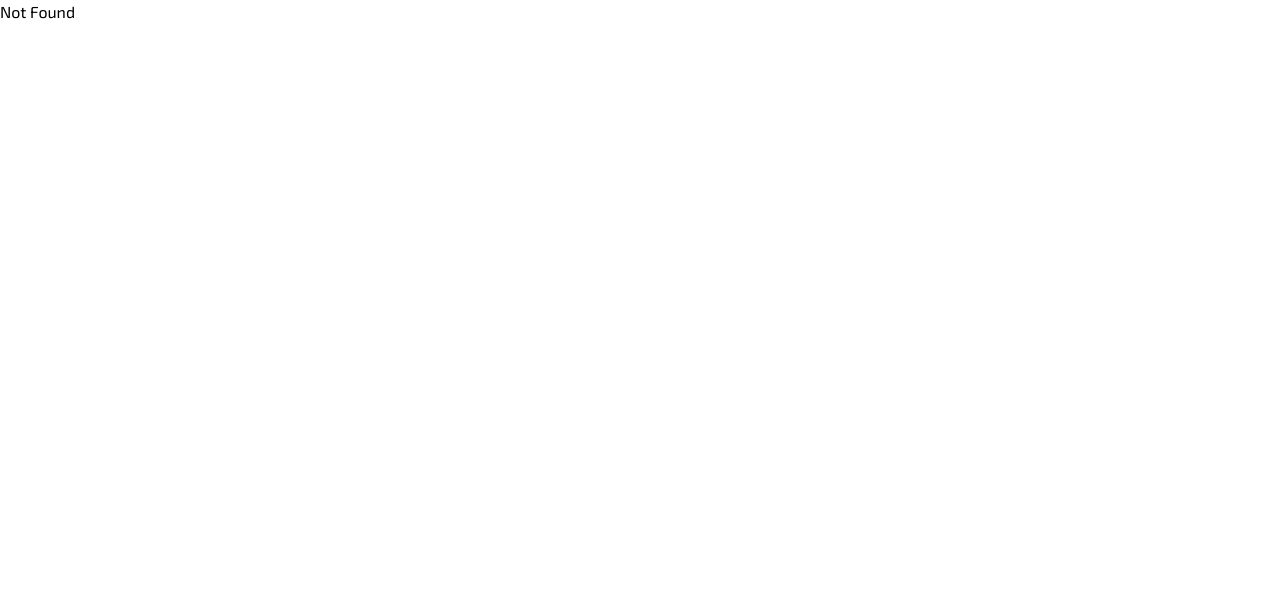
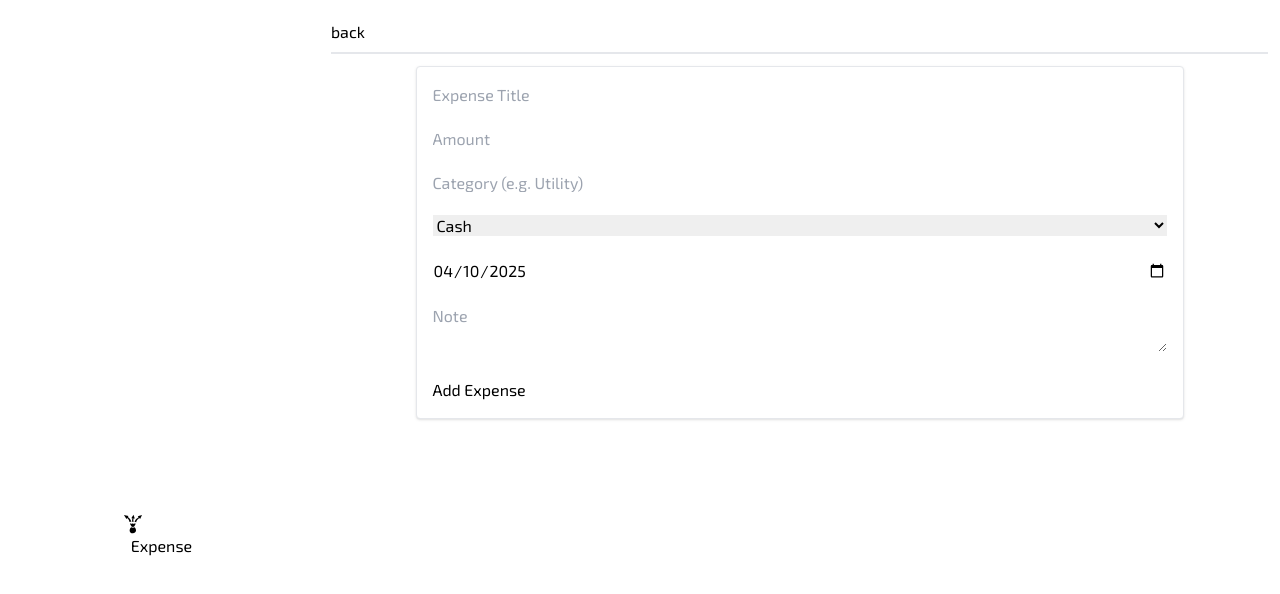
Before and after one commit to Tanvir225/inventory-client, a React (Vite) app: page /expense/new in a window 1280 px wide. Before the commit this address had no page. Shown: the top 594 px of the page. Built offline with nearby package versions, Linux system fonts and the light colour scheme; what ag-grid-community would draw is missing.

Commit message:
expense initial design has been added

```diff
--- /dev/null
+++ b/src/Component/Expense/ExpenseGrid.jsx
@@ -0,0 +1,11 @@
+
+
+const ExpenseGrid = () => {
+    return (
+        <div>
+
+        </div>
+    );
+};
+
+export default ExpenseGrid;
--- a/src/Component/Purchase/AddPurchase.jsx
+++ b/src/Component/Purchase/AddPurchase.jsx
@@ -82,6 +82,7 @@ const AddPurchase = () => {
             <form onSubmit={handleSubmit} className="space-y-5">
                 <input
                     type="date"
+                    required
                     value={date}
                     onChange={(e) => setDate(e.target.value)}
                     className="input input-bordered input-primary w-full focus:outline-none"
@@ -89,6 +90,7 @@ const AddPurchase = () => {
                 <div className="flex gap-3 items-center">
                     <input
                         type="text"
+                        required
                         placeholder="name | Company"
                         value={supplierName}
                         onChange={(e) => setSupplierName(e.target.value)}
@@ -96,6 +98,7 @@ const AddPurchase = () => {
                     />
                     <input
                         type="text"
+                        required
                         placeholder="phone number"
                         value={supplierPhone}
                         onChange={(e) => setSupplierPhone(e.target.value)}
@@ -109,6 +112,7 @@ const AddPurchase = () => {
                         <div className="w-full">
                             <input
                                 type="text"
+                                required
                                 placeholder="পণ্য সার্চ করুন"
                                 value={entry.search || entry.name || ""}
                                 onChange={(e) => handleSearch(idx, e.target.value)}
@@ -135,6 +139,7 @@ const AddPurchase = () => {
 
                         <input
                             type="number"
+                            required
                             placeholder="পরিমাণ"
                             value={entry.quantity}
                             onChange={(e) => {
@@ -147,6 +152,7 @@ const AddPurchase = () => {
 
                         <input
                             type="number"
+                            required
                             placeholder="দাম"
                             value={entry.unitPrice}
                             onChange={(e) => {
--- /dev/null
+++ b/src/Hook/useExpense.jsx
@@ -0,0 +1,49 @@
+import { useEffect, useState } from "react";
+import useAxios from "./useAxios";
+
+
+const useExpense = () => {
+    const [expenses, setExpenses] = useState([]);
+    const [loading, setLoading] = useState(true);
+    const [error, setError] = useState(null);
+
+    //axios instance for API calls
+    const axios = useAxios()
+
+    const fetchExpenses = async () => {
+      try {
+        setLoading(true);
+        const { data } = await axios.get("/api/expenses");
+        setExpenses(data);
+        setError(null);
+      } catch (err) {
+        setError("Failed to fetch expenses", err);
+      } finally {
+        setLoading(false);
+      }
+    };
+
+    const addExpense = async (expenseData) => {
+      try {
+        const { data } = await axios.post("/api/expenses", expenseData);
+        setExpenses((prev) => [data, ...prev]); // update list immediately
+      } catch (err) {
+        console.error("Add expense error:", err);
+        throw err;
+      }
+    };
+
+    useEffect(() => {
+      fetchExpenses();
+    }, []);
+
+    return {
+      expenses,
+      loading,
+      error,
+      addExpense,
+      refetch: fetchExpenses,
+    };
+};
+
+export default useExpense;
--- a/src/Layout/Main.jsx
+++ b/src/Layout/Main.jsx
@@ -8,7 +8,7 @@ const Main = () => {
             <div className="col-span-full md:col-span-3 ">
                 <Sidebar></Sidebar>
             </div>
-            <div className="col-span-full md:col-span-9  h-[97vh]">
+            <div className="col-span-full md:col-span-9  h-[96vh]">
                 <Outlet></Outlet>
             </div>
         </div>
--- /dev/null
+++ b/src/pages/Expense/AddExpense.jsx
@@ -0,0 +1,101 @@
+import { useState } from "react";
+import { Link } from "react-router-dom";
+
+const AddExpense = () => {
+
+    const [form, setForm] = useState({
+        title: "",
+        amount: "",
+        category: "",
+        paymentMethod: "Cash",
+        date: new Date().toISOString().slice(0, 10),
+        note: ""
+    });
+
+    const handleChange = (e) => {
+        setForm({ ...form, [e.target.name]: e.target.value });
+    };
+
+    const handleSubmit = async (e) => {
+        e.preventDefault();
+        try {
+            // const { data } = await axios.post("/api/expenses", form);
+            // onSuccess(data);
+            setForm({
+                title: "",
+                amount: "",
+                category: "",
+                paymentMethod: "Cash",
+                date: new Date().toISOString().slice(0, 10),
+                note: ""
+            });
+        } catch (error) {
+            console.error("Failed to add expense:", error);
+        }
+    };
+
+    return (
+        <div>
+            {/* topbar */}
+            <div className="border-b-2 py-2">
+            <Link to={"/expense"} className="btn btn-outline btn-primary">back</Link >
+            </div>
+
+            <form onSubmit={handleSubmit} className="mt-3 max-w-3xl mx-auto space-y-5 p-4 border rounded bg-white shadow">
+                <input
+                    type="text"
+                    name="title"
+                    placeholder="Expense Title"
+                    className="input input-bordered w-full"
+                    value={form.title}
+                    onChange={handleChange}
+                    required
+                />
+                <input
+                    type="number"
+                    name="amount"
+                    placeholder="Amount"
+                    className="input input-bordered w-full"
+                    value={form.amount}
+                    onChange={handleChange}
+                    required
+                />
+                <input
+                    type="text"
+                    name="category"
+                    placeholder="Category (e.g. Utility)"
+                    className="input input-bordered w-full"
+                    value={form.category}
+                    onChange={handleChange}
+                />
+                <select
+                    name="paymentMethod"
+                    className="select select-bordered w-full"
+                    value={form.paymentMethod}
+                    onChange={handleChange}
+                >
+                    <option>Cash</option>
+                    <option>bKash</option>
+                    <option>Bank</option>
+                </select>
+                <input
+                    type="date"
+                    name="date"
+                    className="input input-bordered w-full"
+                    value={form.date}
+                    onChange={handleChange}
+                />
+                <textarea
+                    name="note"
+                    placeholder="Note"
+                    className="textarea textarea-bordered w-full"
+                    value={form.note}
+                    onChange={handleChange}
+                />
+                <button className="btn btn-primary ">Add Expense</button>
+            </form>
+        </div>
+    );
+};
+
+export default AddExpense;
--- /dev/null
+++ b/src/pages/Expense/Expense.jsx
@@ -0,0 +1,24 @@
+import { FaPlus } from "react-icons/fa";
+import { Link } from "react-router-dom";
+
+
+const Expense = () => {
+    return (
+        <div>
+            {/* topbar */}
+            <div className="flex justify-between items-center  p-2 border-b-2 border-gray-200">
+                <div>
+                    <h1 className="text-xl font-semibold">Your Expense</h1>
+                    <p className="text-sm text-gray-700">Total Expense: <span className="font-semibold text-primary">00 TK</span></p>
+
+                </div>
+                <Link to={"/expense/new"} className="btn btn-primary btn-outline">
+                    <FaPlus /> Add Expense
+                </Link>
+            </div>
+
+        </div>
+    );
+};
+
+export default Expense;
--- a/src/pages/Sell/NewSell.jsx
+++ b/src/pages/Sell/NewSell.jsx
@@ -59,6 +59,11 @@ const NewSell = () => {
             returnAmount: returnAmount,
             items: updateSell,
         };
+
+        if (!customerName || !customerPhone) {
+            toast.error("Please fill in all customer details.");
+            return;
+        }
         const res = await axios.post("/sales", saleData);
         console.log(res.data);
         toast.success(res?.data?.message);
@@ -120,9 +125,9 @@ const NewSell = () => {
 
             {/* Customer Info */}
             <div className="flex flex-col md:flex-row gap-4">
-                <input type="text" placeholder="Customer Name" className="input focus:outline-none input-bordered w-full"
+                <input type="text" required placeholder="Customer Name" className="input focus:outline-none input-bordered w-full"
                     value={customerName} onChange={(e) => setCustomerName(e.target.value)} />
-                <input type="text" placeholder="Customer Phone" className="input focus:outline-none input-bordered w-full"
+                <input type="text" required placeholder="Customer Phone" className="input focus:outline-none input-bordered w-full"
                     value={customerPhone} onChange={(e) => setCustomerPhone(e.target.value)} />
             </div>
 
@@ -145,11 +150,11 @@ const NewSell = () => {
                         )}
                     </div>
                     <div className="w-full">
-                        <input type="text" readOnly value={productName} placeholder="product name" className="input input-bordered focus:outline-none w-full" />
+                        <input type="text" required readOnly value={productName} placeholder="product name" className="input input-bordered focus:outline-none w-full" />
                     </div>
 
                     <div className="w-full">
-                        <input type="number" min="1" placeholder="Quantity" className="input input-bordered focus:outline-none w-full"
+                        <input type="number" required min="1" placeholder="Quantity" className="input input-bordered focus:outline-none w-full"
                             value={quantity} onChange={(e) => setQuantity(e.target.value)} />
                     </div>
                 </section>
--- a/src/pages/Sell/Sell.jsx
+++ b/src/pages/Sell/Sell.jsx
@@ -6,7 +6,7 @@ import Loading from '../../Component/Shared/Loading';
 import SellGrid from '../../Component/Sell/SellGrid';
 
 const Sell = () => {
-    const { sell, loading, error,refetch } = useSell();
+    const { sell, loading,refetch } = useSell();
 
     // Check if loading or error
     if (loading) {
```
Also changed, not shown: src/Routes/Routes.jsx (+10 -0 lines), src/assets/bg.jpeg (added).
